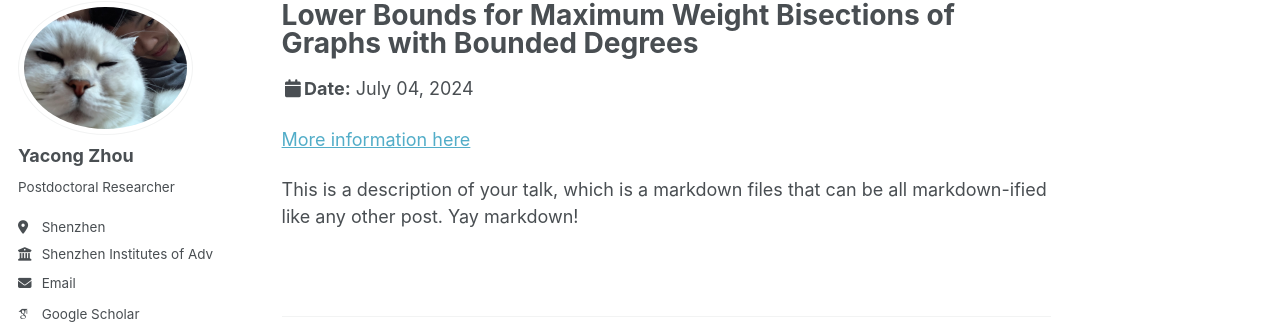
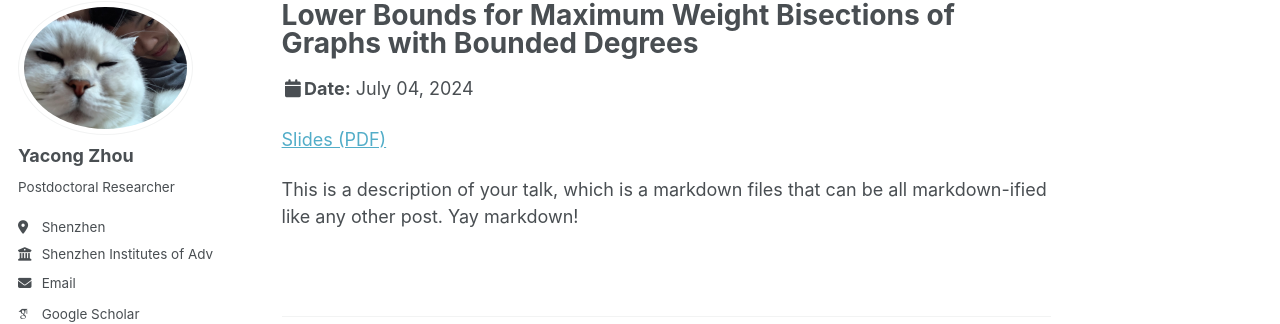
Before and after one commit to YACONGZHOU/yacongzhou.github.io, a Jekyll site: the page built from _talks/2024-07-04-talk-3.md, in a window 1280 px wide. Shown: the part 100-424 px from the top of the page. Built offline with Jekyll 4.4.1, drawn with Linux system fonts in a browser that asks for light colours; some web fonts are replaced; a script bundle is joined from its source files by our own code; library files that are not in the unit come from our copies.

Commit message:
Update 2024-07-04-talk-3.md

```diff
--- a/_talks/2024-07-04-talk-3.md
+++ b/_talks/2024-07-04-talk-3.md
@@ -8,6 +8,6 @@ date: 2024-07-04
 location: "Queen Mary University of London, London, UK"
 ---
 
-[More information here](http://example2.com)
+[Slides (PDF)](/files/BCC2024(Yacong).pdf)
 
 This is a description of your talk, which is a markdown files that can be all markdown-ified like any other post. Yay markdown!
```
